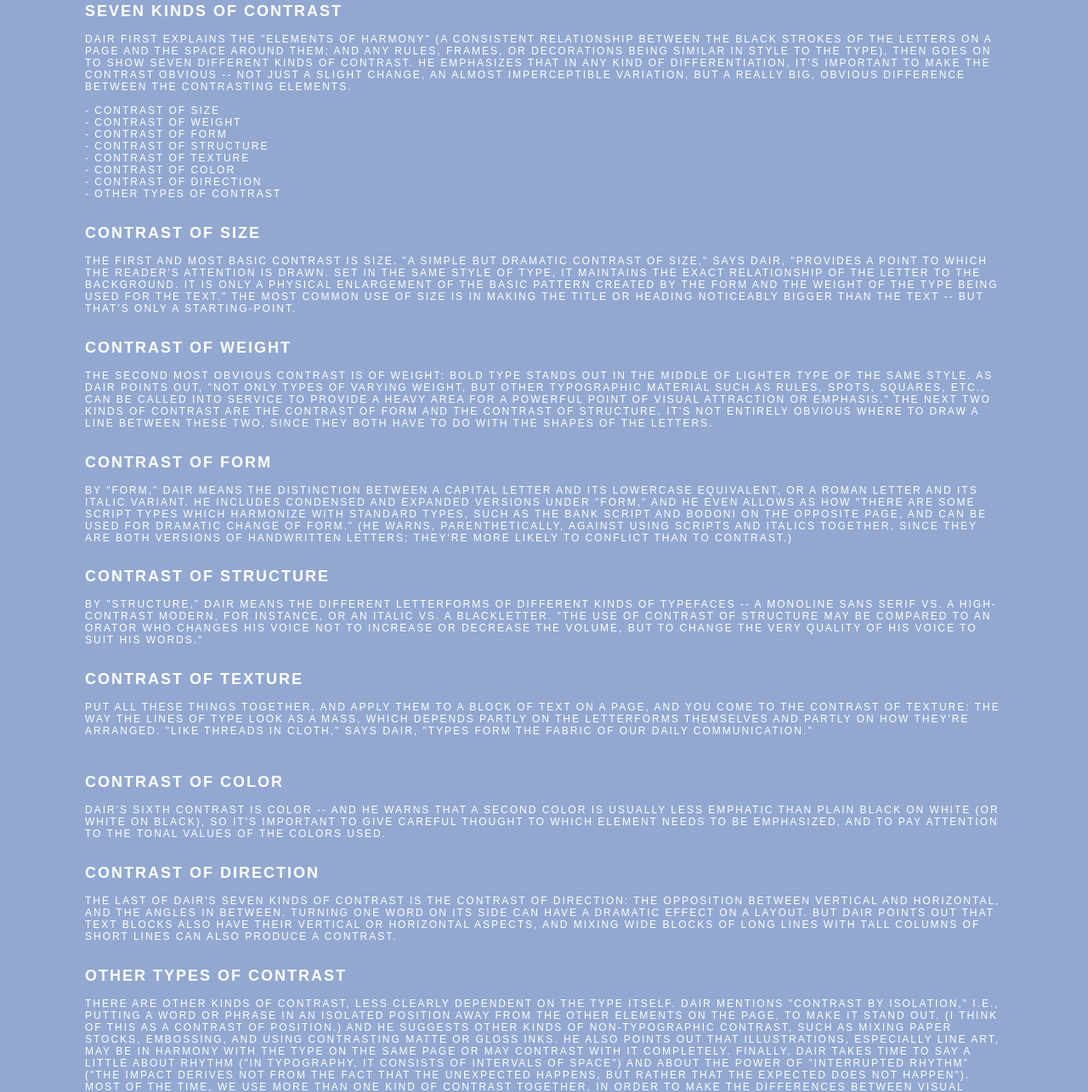
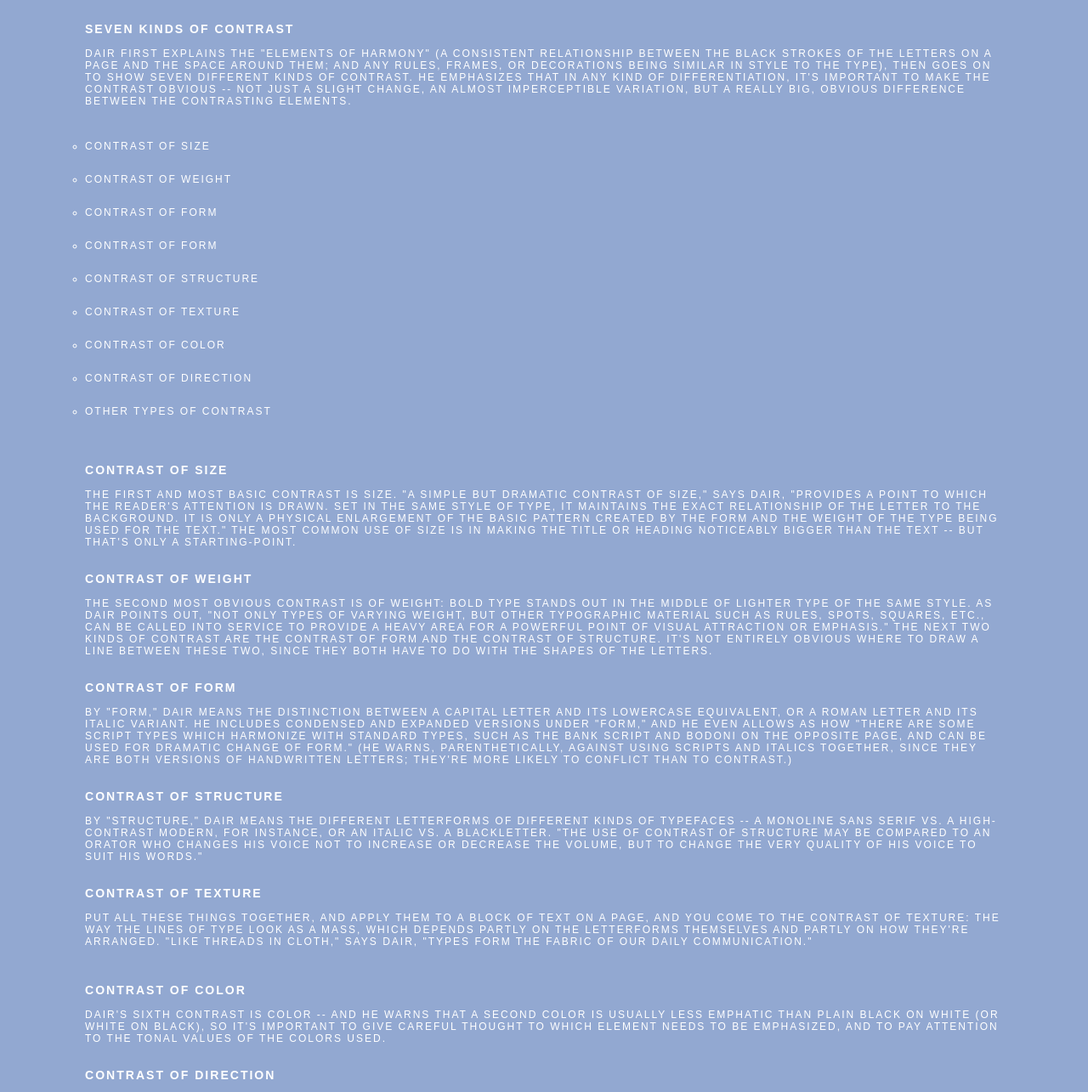
Before and after one commit to kosaltouch/sp2020-avt217, a plain HTML site: page e3/index.html in a window 1280 px wide. Shown: the part 682-1967 px from the top of the page at 85% size. Drawn offline with Linux system fonts and the light colour scheme.

Commit message:
e2 and e3 edits

```diff
--- a/css/main.css
+++ b/css/main.css
@@ -20,10 +20,11 @@ body {
 h1 {
   font-size: 60px;
   text-align: center;
+
 }
 a {
   font-size: 12px;
-  color: rgb(27, 202, 201);
+  color: white;
     /* link color*/
   text-decoration: none;
     /* remove anchor underline*/
@@ -32,7 +33,7 @@ a {
   letter-spacing: 3px;
 }
 a:hover {
-  color: white
+  color: rgb(247, 202, 201);
 }
 ul {
   list-style-type: none;
--- a/e3/index.html
+++ b/e3/index.html
@@ -10,51 +10,54 @@
       <br>~ Written by John D. Berry
         <text-indent: 50px><br><br>
 
-The late Canadian typographer Carl Dair was one of the great typographic designers of the 1950s and 1960s, and he may have been the best of them all at explaining the nature of typography. In coordinated projects that he both wrote and designed, he managed to describe -- and show -- the ways in which manipulating and using type make typography happen.
+        <p>The late Canadian typographer Carl Dair was one of the great typographic designers of the 1950s and 1960s, and he may have been the best of them all at explaining the nature of typography. In coordinated projects that he both wrote and designed, he managed to describe -- and show -- the ways in which manipulating and using type make typography happen.
 Dair is the very epitome of what I mean when I say "typographer": someone who designs with type, not just a fancy typesetter, but someone who uses type, in all its variations, as the principle element of design. Since type carries meaning, the practice of typography requires a designer who cares about the words themselves. It requires someone who cares enough, and is skillful enough, to make the type express that meaning, rather than serve as simply eye-catching decoration.
-Carl Dair's book "Design With Type" (originally published in 1952; revised and expanded in 1967) is deservedly still in print, even though the technology that he used and described has long been outdated. The practicalities of setting type in metal are no longer the practicalities we have to deal with; but the visual relationships between letters, which Dair showed and explained so graphically in his book, haven't changed at all. "Design With Type" is still one of the best handbooks available for learning how to do exactly what the title says: design with type.
-At around the same time he was revising his book, Carl Dair was producing a series of six pamphlets for West Virginia Pulp and Paper (Westvaco), which he called "A Typographic Quest." Each booklet was, naturally, printed on Westvaco paper stock; like the lavish paper-company samples produced today, this series was meant to raise the profile of the manufacturer and encourage designers to think of Westvaco when specifying paper for their printing jobs. But these were quite modest productions: little saddlestitched booklets of about 30 pages, measuring 5-1/4 inches by 9, usually printed in two colors (the first one uses three colors throughout; the later ones are two-color, although the second color may change from sheet to sheet, with all three colors used together on the covers). The first "A Typographic Quest" was published in 1964; the sixth (and, as far as I know, final) came out in 1968, the year Carl Dair died. Since he was both writer and designer for the series, each of the booklets emerged as a wholly crafted object, dedicated to explaining one or another aspect of using type.<br><br>
+Carl Dair's book "Design With Type" (originally published in 1952; revised and expanded in 1967) is deservedly still in print, even though the technology that he used and described has long been outdated. The practicalities of setting type in metal are no longer the practicalities we have to deal with; but the visual relationships between letters, which Dair showed and explained so graphically in his book, haven't changed at all. "Design With Type" is still one of the best handbooks available for learning how to do exactly what the title says: design with type.</p>
+At around the same time he was revising his book, Carl Dair was producing a series of six pamphlets for West Virginia Pulp and Paper (Westvaco), which he called "A Typographic Quest." Each booklet was, naturally, printed on Westvaco paper stock; like the lavish paper-company samples produced today, this series was meant to raise the profile of the manufacturer and encourage designers to think of Westvaco when specifying paper for their printing jobs. But these were quite modest productions: little saddlestitched booklets of about 30 pages, measuring 5-1/4 inches by 9, usually printed in two colors (the first one uses three colors throughout; the later ones are two-color, although the second color may change from sheet to sheet, with all three colors used together on the covers). The first "A Typographic Quest" was published in 1964; the sixth (and, as far as I know, final) came out in 1968, the year Carl Dair died. Since he was both writer and designer for the series, each of the booklets emerged as a wholly crafted object, dedicated to explaining one or another aspect of using type.
 
 <h3>Harmony and Contrast</h3>
 The heart of Carl Dair's teaching -- the thing that I keep pointing people to, and the most valuable thing I myself learned from his work -- is the subject of "A Typographic Quest" No. 5: "Typographic Contrast." In a virtuoso performance, Dair shows exactly how designers use different kinds of visual contrast to make design work and meaning pop out -- clearly and unambiguously, and with flair. To make his point, he compares typography to music.
 Graphic form and musical form have a common denominator: rhythm and emphasis, harmony and contrast. "Harmony and contrast," says Dair, "are fundamental to both, and the discovery of these basic principles and their application to the design of printed matter is the object of this volume of 'A Typographic Quest.'"<br><br>
 
-<h2>Seven Kinds of Contrast</h2>
+<h3>Seven Kinds of Contrast</h3>
 Dair first explains the "elements of harmony" (a consistent relationship between the black strokes of the letters on a page and the space around them; and any rules, frames, or decorations being similar in style to the type), then goes on to show seven different kinds of contrast. He emphasizes that in any kind of differentiation, it's important to make the contrast obvious -- not just a slight change, an almost imperceptible variation, but a really big, obvious difference between the contrasting elements.<br><br>
 
-- Contrast of Size<br>
-- Contrast of Weight<br>
-- Contrast of Form<br>
-- Contrast of Structure<br>
-- Contrast of Texture<br>
-- Contrast of Color<br>
-- Contrast of Direction<br>
-- Other Types of Contrast<br><br>
+<ul style="list-style-type:circle;">
+  <li>Contrast of Size</li>
+  <li>Contrast of Weight</li>
+  <li>Contrast of Form</li>
+  <li>Contrast of Form</li>
+  <li>Contrast of Structure</li>
+  <li>Contrast of Texture</li>
+  <li>Contrast of Color</li>
+  <li>Contrast of Direction</li>
+  <li>Other Types of Contrast</li>
+</ul><br><br>
 
-<h2>Contrast of Size</h2>
+<h3>Contrast of Size</h3>
 The first and most basic contrast is size. "A simple but dramatic contrast of size," says Dair, "provides a point to which the reader's attention is drawn. Set in the same style of type, it maintains the exact relationship of the letter to the background. It is only a physical enlargement of the basic pattern created by the form and the weight of the type being used for the text." The most common use of size is in making the title or heading noticeably bigger than the text -- but that's only a starting-point. <br><br>
 
-<h2>Contrast of Weight</h2>
+<h3>Contrast of Weight</h3>
 The second most obvious contrast is of weight: bold type stands out in the middle of lighter type of the same style. As Dair points out, "Not only types of varying weight, but other typographic material such as rules, spots, squares, etc., can be called into service to provide a heavy area for a powerful point of visual attraction or emphasis."
 The next two kinds of contrast are the contrast of form and the contrast of structure. It's not entirely obvious where to draw a line between these two, since they both have to do with the shapes of the letters.<br><br>
 
-<h2>Contrast of Form</h2>
+<h3>Contrast of Form</h3>
 By "form," Dair means the distinction between a capital letter and its lowercase equivalent, or a roman letter and its italic variant. He includes condensed and expanded versions under "form," and he even allows as how "there are some script types which harmonize with standard types, such as the Bank Script and Bodoni on the opposite page, and can be used for dramatic change of form." (He warns, parenthetically, against using scripts and italics together, since they are both versions of handwritten letters; they're more likely to conflict than to contrast.)<br><br>
 
-<h2>Contrast of Structure</h2>
+<h3>Contrast of Structure</h3>
 By "structure," Dair means the different letterforms of different kinds of typefaces -- a monoline sans serif vs. a high-contrast modern, for instance, or an italic vs. a blackletter. "The use of contrast of structure may be compared to an orator who changes his voice not to increase or decrease the volume, but to change the very quality of his voice to suit his words."<br><br>
 
-<h2>Contrast of Texture</h2>
+<h3>Contrast of Texture</h3>
 Put all these things together, and apply them to a block of text on a page, and you come to the contrast of texture: the way the lines of type look as a mass, which depends partly on the letterforms themselves and partly on how they're arranged. "Like threads in cloth," says Dair, "types form the fabric of our daily communication."<br><br>
 <br>
 
-<h2>Contrast of Color</h2>
+<h3>Contrast of Color</h3>
 Dair's sixth contrast is color -- and he warns that a second color is usually less emphatic than plain black on white (or white on black), so it's important to give careful thought to which element needs to be emphasized, and to pay attention to the tonal values of the colors used.<br><br>
 
-<h2>Contrast of Direction</h2>
+<h3>Contrast of Direction</h3>
 The last of Dair's seven kinds of contrast is the contrast of direction: the opposition between vertical and horizontal, and the angles in between. Turning one word on its side can have a dramatic effect on a layout. But Dair points out that text blocks also have their vertical or horizontal aspects, and mixing wide blocks of long lines with tall columns of short lines can also produce a contrast.<br><br>
 
-<h2>Other Types of Contrast</h2>
+<h3>Other Types of Contrast</h3>
 There are other kinds of contrast, less clearly dependent on the type itself. Dair mentions "contrast by isolation," i.e., putting a word or phrase in an isolated position away from the other elements on the page, to make it stand out. (I think of this as a contrast of position.) And he suggests other kinds of non-typographic contrast, such as mixing paper stocks, embossing, and using contrasting matte or gloss inks. He also points out that illustrations, especially line art, may be in harmony with the type on the same page or may contrast with it completely.
 Finally, Dair takes time to say a little about rhythm ("in typography, it consists of intervals of space") and about the power of "interrupted rhythm" ("the impact derives not from the fact that the unexpected happens, but rather that the expected does not happen").
 Most of the time, we use more than one kind of contrast together, in order to make the differences between visual elements even more obvious. We can use all of Dair's seven kinds of contrast at once, if we're skillful; he refers to this as typographic "chords." (One of the chapter titles in "Design With Type" is "Multiplying the Contrasts.") But breaking them down like this into simple oppositions makes it easier to use them consciously; it keeps us from getting our layouts all muddied up through trying to change too many things at once without thinking about what we're doing. I've found Carl Dair's analysis of typographic contrast -- and especially the visual flair with which he presents it -- an invaluable tool in the practice of graphic design.</body>
```
Also changed, not shown: e2/index.html (+6 -0 lines).
